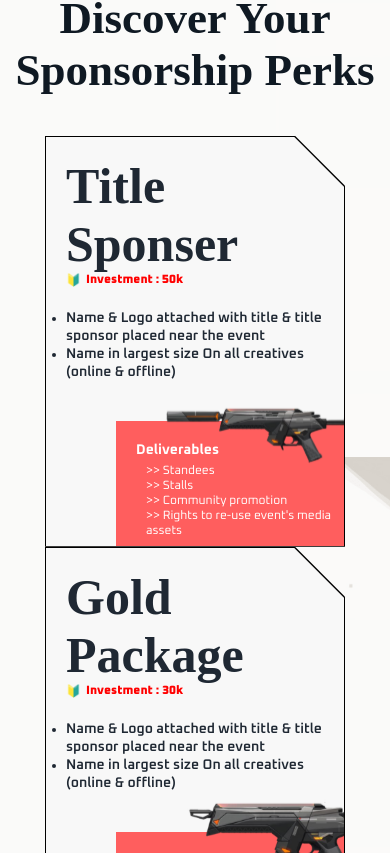
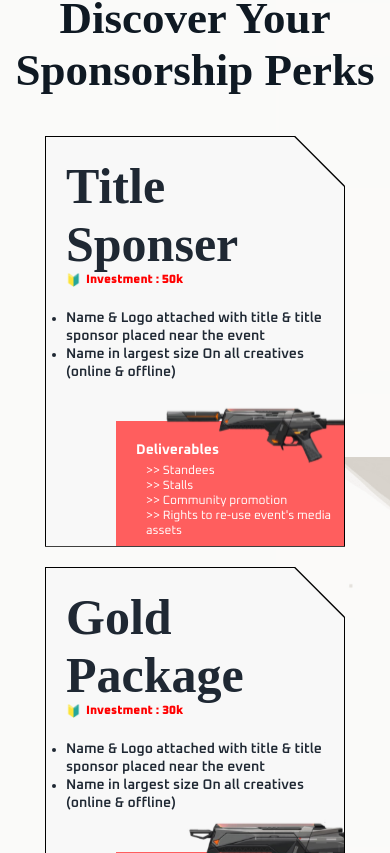
Before and after one commit to AdarshDev9349/Mulearn-Renvnza, a React (Create React App) app: page /sponsor-us in a window 390 px wide. Shown: the part 1231-2084 px from the top of the page. Built offline with nearby package versions, Linux system fonts and the light colour scheme; a web font is replaced by a local one; what ldrs would draw is missing.

Commit message:
Sponsorus-updated

```diff
--- a/src/index.css
+++ b/src/index.css
@@ -1761,7 +1761,8 @@ padding: 12px 20px;
 }
 
 .perks-container {
-  display: block;
+  display: flex;
+  flex-direction: column;
   justify-content: space-between;
   gap: 20px;
   margin-top: 20px;
```
